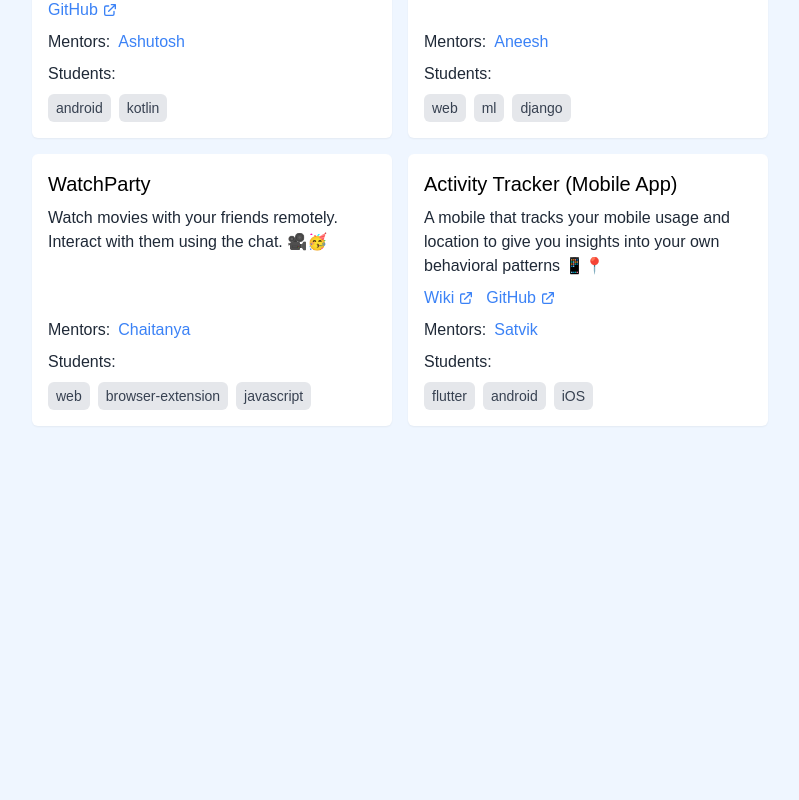
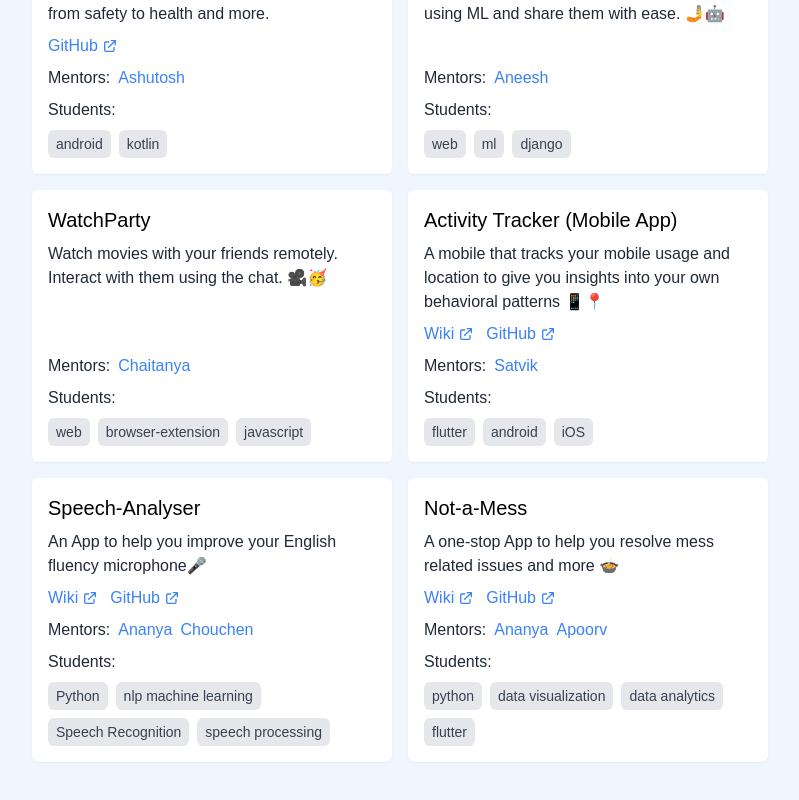
Before and after one commit to OpenLake/FOSS-Overflow, a Next.js app: page /projects in a window 1280 px wide. Shown: the part 778-1578 px from the top of the page, without its empty margins (240-1039 px from the left). Before the commit the page ends 1268 px from the top, so only its background shows below. Built offline with nearby package versions, Linux system fonts and the light colour scheme.

Commit message:
project page updated

```diff
--- a/content/projects.js
+++ b/content/projects.js
@@ -31,9 +31,10 @@ export const projectData = [
 			'A platform for college students to share course reviews, notes, and last year’s questions. 🎓📖',
 		wiki: 'https://github.com/OpenLake/Knowlege-Sharing-Platform/wiki/FOSS-Overflow',
 		github: 'https://github.com/OpenLake/Knowlege-Sharing-Platform',
-		tags: ['react', 'python', 'django', 'mysql', 'aws'],
+		tags: ['react', 'python', 'django/nodejs', 'mysql', 'aws'],
 		mentors: {
-			Ananya: 'https://github.com/Ananyaiitbhilai',
+			Ananya: 'https://www.linkedin.com/in/04ananya/',
+			Adarsh: 'https://www.linkedin.com/in/adarsh-anand-iitgoa/',
 		},
 		students: {
 		},
@@ -98,32 +99,34 @@ export const projectData = [
 		students: {
 		},
 	},
-	// {
-	// 	title: 'Homework Scheduler',
-	// 	description:
-	// 		'Helps teachers decide homework deadlines by keeping a track of other commitments and assignments of the students. 🧑‍🏫🧑‍🎓',
-	// 	tags: ['web', 'flexible-tech-stack'],
-	// 	github: 'https://github.com/openlake/homework-scheduler',
-	// 	mentors: {
-	// 		Ambar: 'https://www.linkedin.com/in/ambar-mutha/',
-	// 	},
-	// 	students: {
-	// 		Lalit: 'https://github.com/Lalit3716',
-	// 	},
-	// },
-	// {
-	// 	title: 'Quizz Web App',
-	// 	description:
-	// 		'A time bounded quizzing platform with realtime leaderboards and a store of past quizzes and results. 🧑‍🏫🧑‍🎓',
-	// 	tags: ['web', 'nodejs', 'javascript'],
-	// 	github: 'https://github.com/OpenLake/quiz-app',
-	// 	mentors: {
-	// 		Gopal: 'https://www.linkedin.com/in/gopal-ramesh-dahale-7a3087198/',
-	// 	},
-	// 	students: {
-	// 		Lavish: 'https://github.com/lavish123409',
-	// 	},
-	// },
+	{
+		title: 'Speech-Analyser',
+		description:
+			'An App to help you improve your English fluency microphone🎤',
+		tags: ['Python', 'nlp machine learning','Speech Recognition', 'speech processing'],
+		wiki: 'https://github.com/OpenLake/Speech-Analyser/wiki',
+		github: 'https://github.com/openlake/Speech-Analyser',
+		mentors: {
+			Ananya: 'https://www.linkedin.com/in/04ananya/',
+			Chouchen :'https://www.linkedin.com/in/chouchen-wassim-3b4aa621a/'
+		},
+		students: {
+		},
+	},
+	{
+		title: 'Not-a-Mess',
+		description:
+			'A one-stop App to help you resolve mess related issues and more 🍲',
+		tags: ['python', 'data visualization', 'data analytics','flutter'],
+		wiki: 'https://github.com/OpenLake/Not-a-Mess/wiki/FOSS-Overflow',
+		github: 'https://github.com/OpenLake/Not-a-Mess',
+		mentors: {
+			Ananya: 'https://www.linkedin.com/in/04ananya/',
+			Apoorv: 'https://www.linkedin.com/in/apoorv-garg-371838143/',
+		},
+		students: {
+			},
+	}
 	// {
 	// 	title: 'Live Score Web App',
 	// 	description: 'A realtime score web app for sports🏸 and tournaments🏆.',
```
